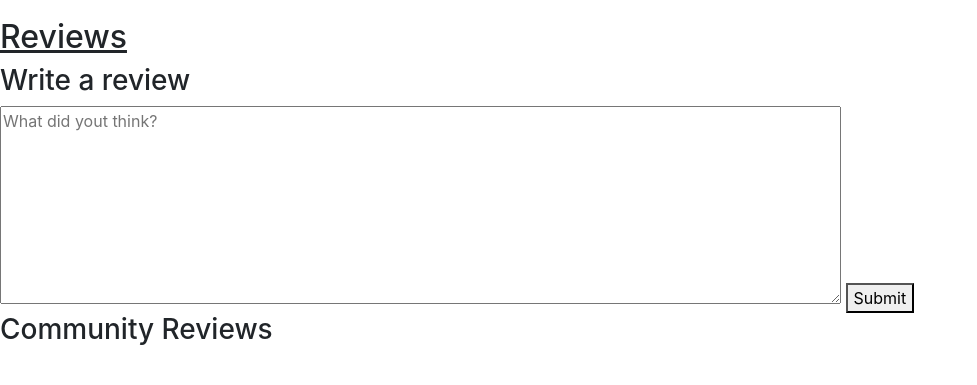
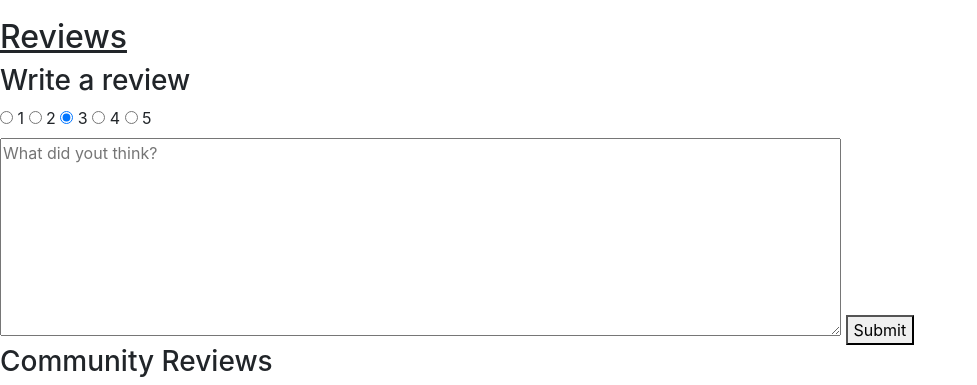
Before and after one commit to SHorne41/Project1, a Flask app: template templates/booksTemplate.html in a window 1280 px wide. Shown: the part 152-537 px from the top of the page, without its empty margins (0-977 px from the left). Run offline with Flask 2, Linux system fonts and the light colour scheme; the template is opened without the code that fills it, so the values that code supplies are empty; some libraries are stand-ins or nearby versions.

Commit message:
Added radio buttons allowing users to leave rating 1-5

```diff
--- a/templates/booksTemplate.html
+++ b/templates/booksTemplate.html
@@ -17,9 +17,31 @@
 <h3>Write a review</h3>
 <form action="{{url_for('createReview', ISBN = isbn)}}" method="POST">
     {%if reviewedByUser%}
+    <div>
+        <input type="radio" id="rating1" name="rating" value="1" disabled>
+        <label for="rating1">1</label>
+        <input type="radio" id="rating1" name="rating" value="2" disabled>
+        <input type="radio" id="rating1" name="rating" value="3" disabled>
+        <label for="rating1">3</label>
+        <input type="radio" id="rating1" name="rating" value="4" disabled>
+        <input type="radio" id="rating1" name="rating" value="5" disabled>
+        <label for="rating1">5</label>
+    </div>
     <textarea name="review" rows="8" cols="80" placeholder="Already submitted a review!" disabled></textarea>
     <button type="submit" disabled>Submit</button>
     {%else%}
+    <div>
+        <input type="radio" id="rating1" name="rating" value="1">
+        <label for="rating1">1</label>
+        <input type="radio" id="rating1" name="rating" value="2">
+        <label for="rating1">2</label>
+        <input type="radio" id="rating1" name="rating" value="3" checked>
+        <label for="rating1">3</label>
+        <input type="radio" id="rating1" name="rating" value="4">
+        <label for="rating1">4</label>
+        <input type="radio" id="rating1" name="rating" value="5">
+        <label for="rating1">5</label>
+    </div>
     <textarea name="review" rows="8" cols="80" placeholder="What did yout think?"></textarea>
     <button type="submit">Submit</button>
     {%endif%}
```
